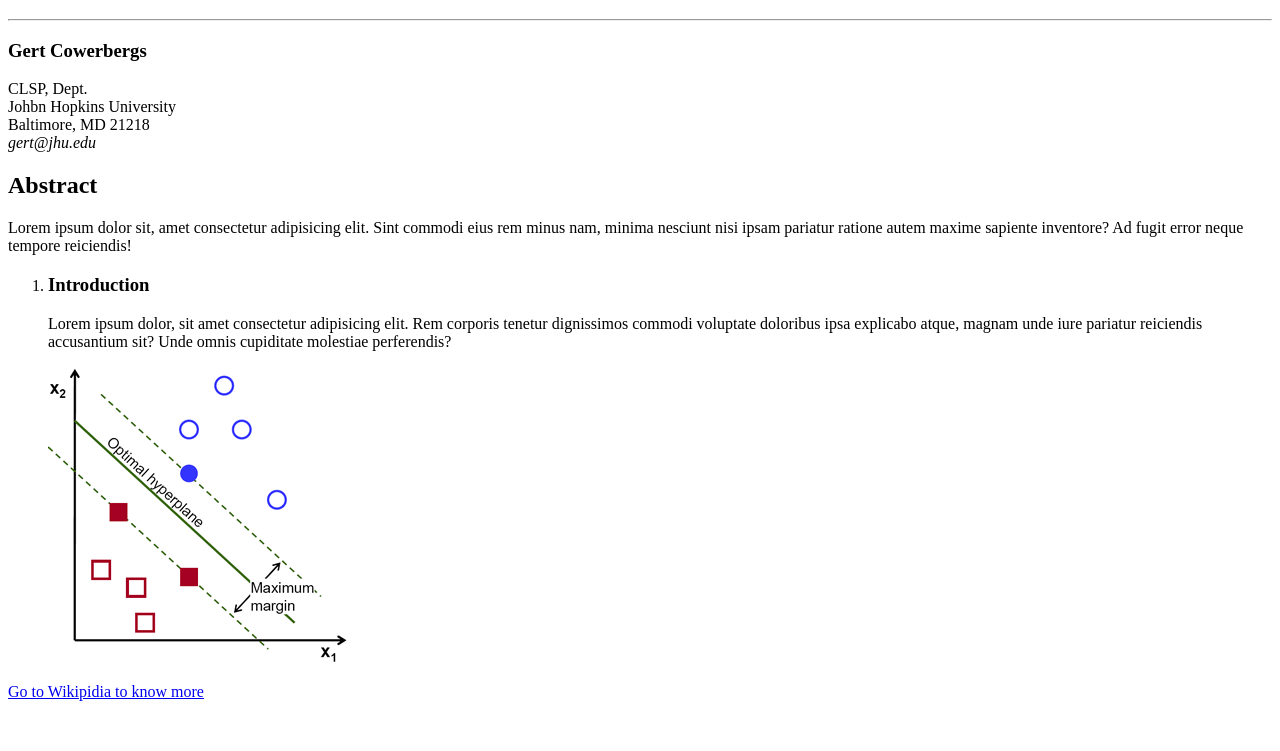
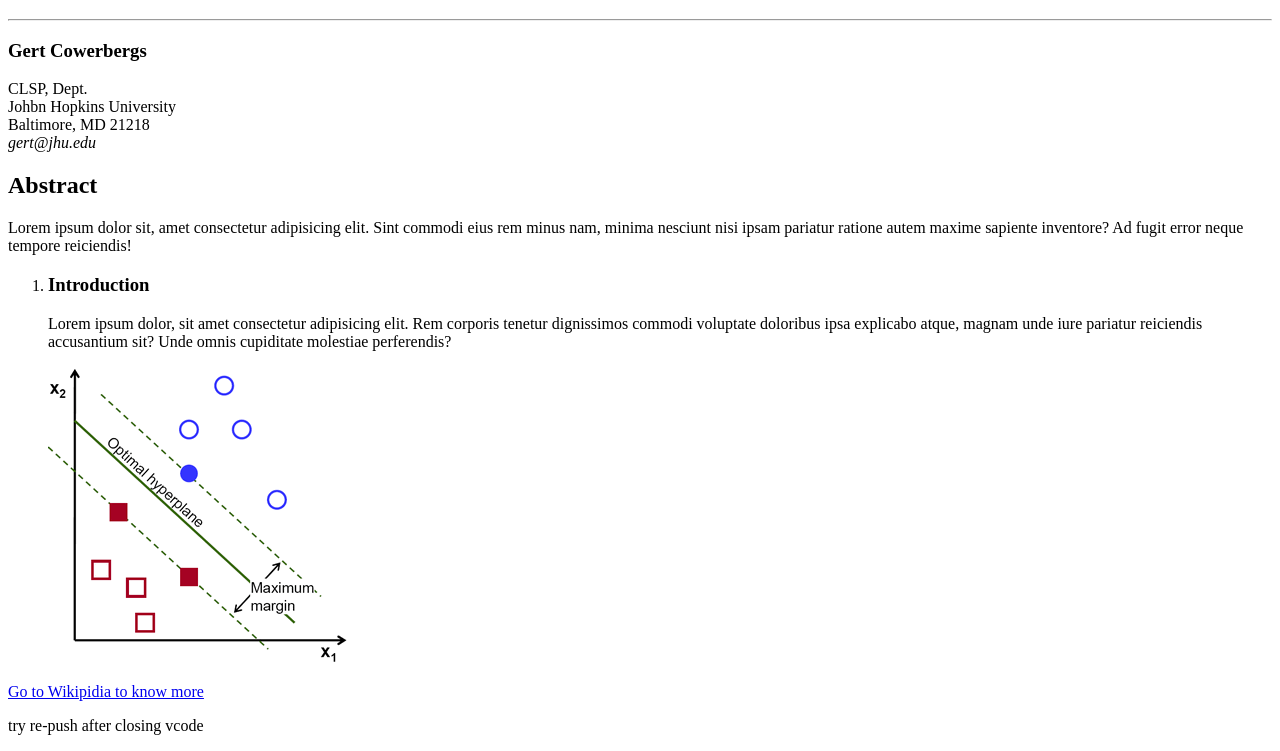
Before and after one commit to SharyMirko/paper-scientifico, a plain HTML site: page index.html in a window 1280 px wide. Shown: the part 61-812 px from the top of the page. Drawn offline with Linux system fonts and the light colour scheme.

Commit message:
test repush

```diff
--- a/index.html
+++ b/index.html
@@ -39,6 +39,7 @@
     <!-- footer -->
     <footer>
         <a href="https://en.wikipedia.org/wiki/Support-vector_machine">Go to Wikipidia to know more</a>
+        <p>try re-push after closing vcode</p>
     </footer>
     <!-- /footer -->
 </body>
```
